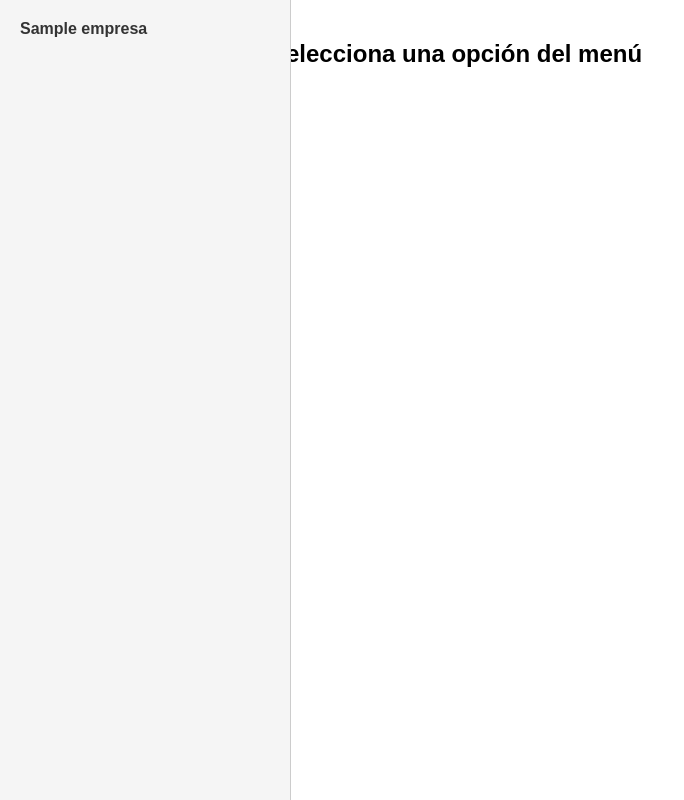
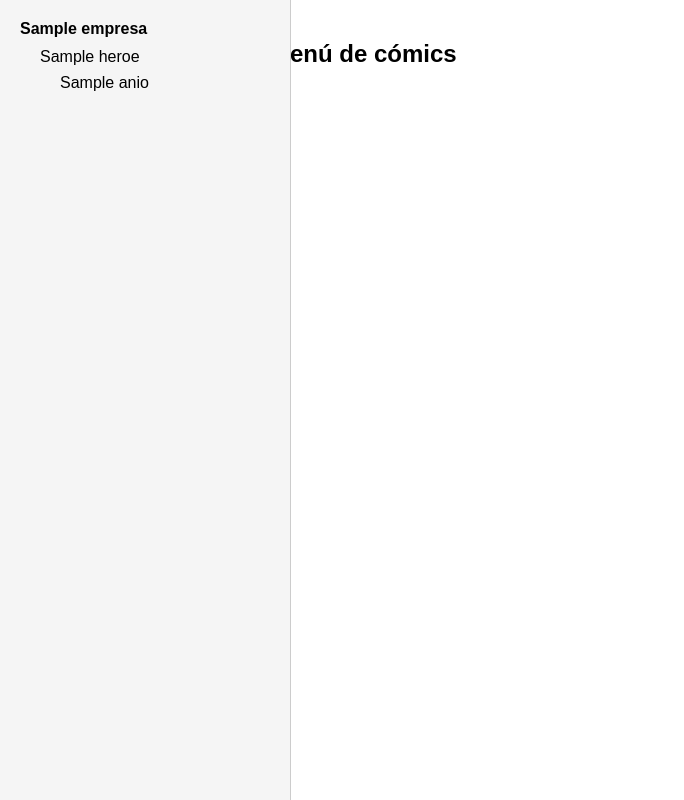
Before and after one commit to Parcheando/Parcheandoweb, a Flask app: template templates/menu.html in a window 1280 px wide. Shown: the whole page, without its empty margins (0-684 px from the left). Run offline with Flask 3, Linux system fonts and the light colour scheme; the template is opened without the code that fills it: most values are stand-ins (such as "Sample title", 1, 10 or a date in 2020).

Commit message:
Update menu.html

```diff
--- a/templates/menu.html
+++ b/templates/menu.html
@@ -2,30 +2,18 @@
 
 {% block sidebar %}
     <div class="menu">
-        {% if empresas %}
-            {% for empresa in empresas %}
-                <div class="nivel-1">
-                    <a href="{{ url_for('por_empresa', empresa=empresa) }}">{{ empresa }}</a>
-                </div>
+        {% for empresa, heroes in menu.items() %}
+            <div class="nivel-1">{{ empresa }}</div>
+            {% for heroe, anios in heroes.items() %}
+                <div class="nivel-2">{{ heroe }}</div>
+                {% for anio in anios %}
+                    <div class="nivel-3">{{ anio }}</div>
+                {% endfor %}
             {% endfor %}
-        {% elif heroes %}
-            {% for heroe in heroes %}
-                <div class="nivel-2">
-                    <a href="{{ url_for('por_heroe', empresa=empresa, heroe=heroe) }}">{{ heroe }}</a>
-                </div>
-            {% endfor %}
-        {% elif anios %}
-            {% for anio in anios %}
-                <div class="nivel-3">
-                    <a href="{{ url_for('por_anio', empresa=empresa, heroe=heroe, anio=anio) }}">{{ anio }}</a>
-                </div>
-            {% endfor %}
-        {% else %}
-            <p>No hay datos disponibles.</p>
-        {% endif %}
+        {% endfor %}
     </div>
 {% endblock %}
 
 {% block content %}
-    <h2>Selecciona una opción del menú</h2>
+    <h2>Menú de cómics</h2>
 {% endblock %}
```
